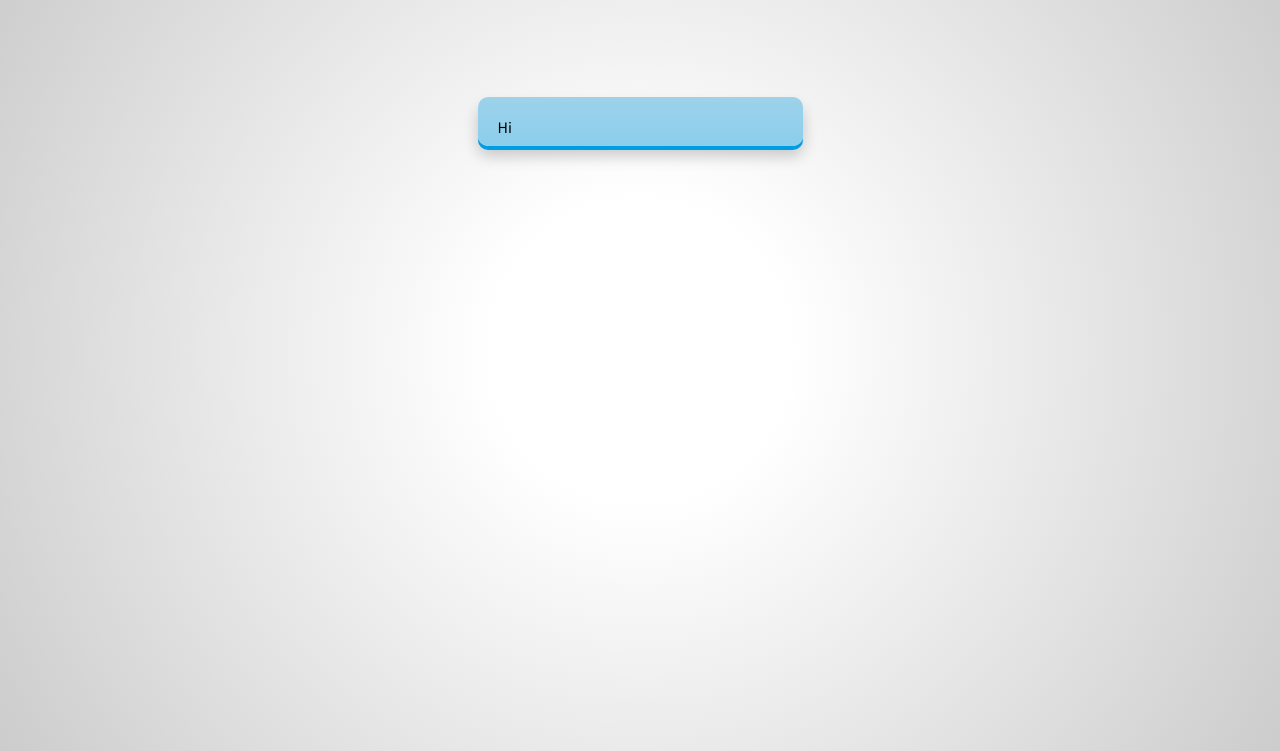
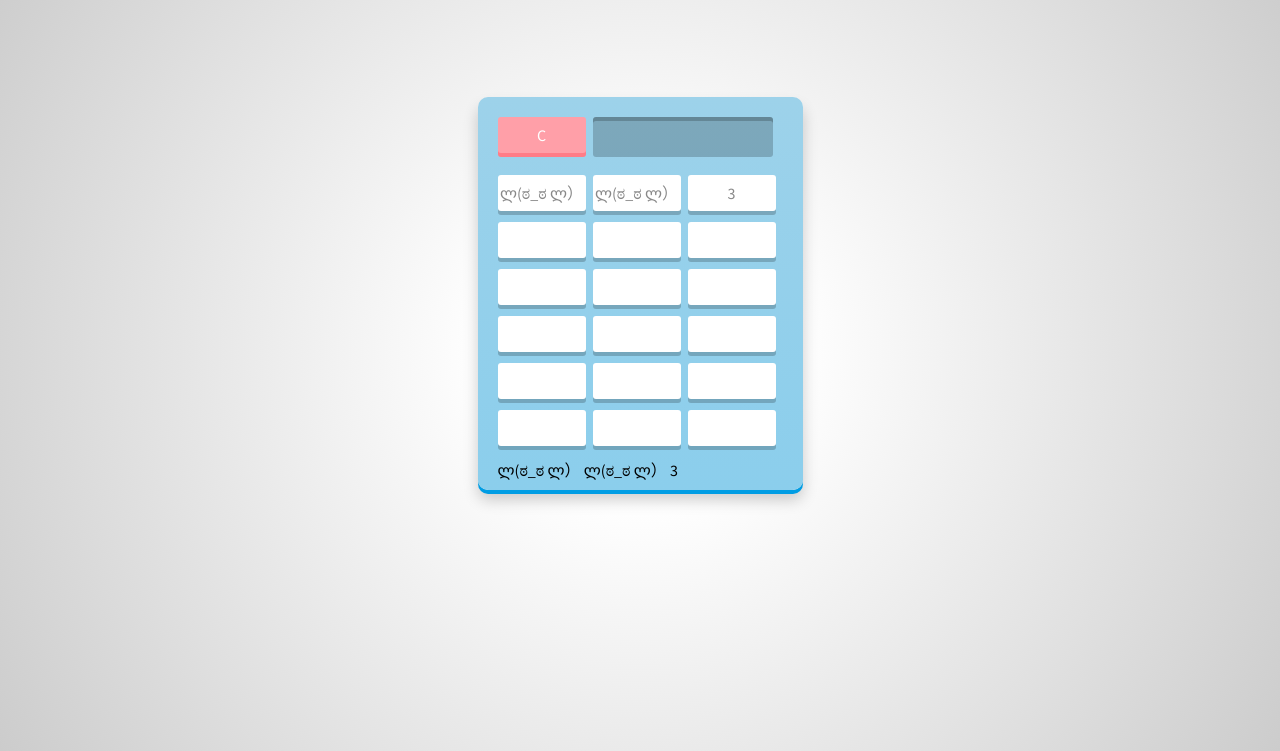
Before and after one commit to VansPhan/kemoti, a plain HTML site: page index.html in a window 1280 px wide. Both pictures are taken after a click on the element 682 px from the left and 186 px from the top of the page. Shown: the part 49-800 px from the top of the page. Drawn offline with nearby package versions, Linux system fonts and the light colour scheme.

Commit message:
getting ready to pair work

```diff
--- a/index.html
+++ b/index.html
@@ -35,6 +35,12 @@
 		<span></span>
 		<span></span>
 	</div>
+
+	<div class="hands">
+		<span>ლ(ಠ_ಠ ლ）</span>
+		<span>ლ(ಠ_ಠ ლ）</span>
+		<span>3</span>
+	</div>
 </div>
 
 <!-- PrefixFree -->
--- a/js/application.js
+++ b/js/application.js
@@ -1,60 +1,83 @@
 $(document).ready(function() {
 
-var syms = document.querySelectorAll('#kemoti span');
-// try doing the above query on the dom using jquery
-// look something like  var syms =  $('#kemoti span')
-// use console.log to debug in chrome console.
-var screenForm = [];
+//Made "var syms = document.querySelectorAll('#kemoti span');" into jquery
+var $syms = $('#kemoti span');
 
-for(var i = 0; i < syms.length; i++) {
-	syms[i].onclick = function(e) {
+var screenForm = {
+	LARM: 'ლ',
+	LFACE: '(',
+	LEYE: 'ಠ',
+	MOUTH: '_',
+	REYE: 'ಠ',
+	RFACE: ')',
+	RARM: 'ლ'
+};
 
-		var input = document.querySelector('.screen');
-		// you named two variables "input" overwriting the previous one
-		// what did you wan to do here?
-		var input = document.getElementById("kemoti");
+$syms.each(function() {
+	var $sym = $(this);
+
+	$sym.on('click', function(event) {
+		var $clickedOn = $(event.target);
+		// console.log($clickedOn.parent().hasClass('faces'));
+		if (($clickedOn.parent().hasClass('faces')) === true)
+			console.log('WOO');
+	});
+});
+
+console.log(screenForm.parse(screenForm.stringify(screenForm)));
 
 
-		var inputClass = input.className;
-		var inputVal = input.innerHTML;
 
 
-		// what is "this"?
-		var btnVal = this.innerHTML;
+// for(var i = 0; i < syms.length; i++) {
+// 	syms[i].onclick = function(e) {
+
+// 		var input = document.querySelector('.screen');
+// 		// you named two variables "input" overwriting the previous one
+// 		// what did you wan to do here?
+// 		var input = document.getElementById("kemoti");
 
 
-		if(btnVal == 'C') {
-			input.innerHTML = '';
-		}
+// 		var inputClass = input.className;
+// 		var inputVal = input.innerHTML;
 
-		switch(inputClass){
-		    case "faces":
-			    input.innerHTML = "I have class1";
-			    break;
-		    case "top":
-			    input.innerHTML = "I have class2";
-			    break;
-		    case "class3":
-			    input.innerHTML = "I have class3";
-			    break;
-		    case "class4":
-			    input.innerHTML = "I have class4";
-			    break;
-		    default:
-			    input.innerHTML = "Hi";
-			    break
-		}
 
-		// if else(btnVal.contains(faces)) {
-		// 	input.innerHTML += btnVal;
-		// }
+// 		// what is "this"?
+// 		var btnVal = this.innerHTML;
 
-		// else {
-		// 	input.innerHTML += btnVal;
-		// }
 
-		// prevent page jumps
-		e.preventDefault();
-	}
-}
+// 		if(btnVal == 'C') {
+// 			input.innerHTML = '';
+// 		}
+
+// 		switch(inputClass){
+// 		    case "faces":
+// 			    input.innerHTML = "I have class1";
+// 			    break;
+// 		    case "top":
+// 			    input.innerHTML = "I have class2";
+// 			    break;
+// 		    case "class3":
+// 			    input.innerHTML = "I have class3";
+// 			    break;
+// 		    case "class4":
+// 			    input.innerHTML = "I have class4";
+// 			    break;
+// 		    default:
+// 			    input.innerHTML = "Hi";
+// 			    break
+// 		}
+
+// 		// if else(btnVal.contains(faces)) {
+// 		// 	input.innerHTML += btnVal;
+// 		// }
+
+// 		// else {
+// 		// 	input.innerHTML += btnVal;
+// 		// }
+
+// 		// prevent page jumps
+// 		e.preventDefault();
+// 	}
+// }
  });
```
